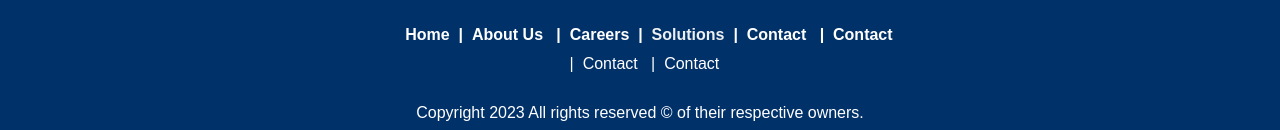
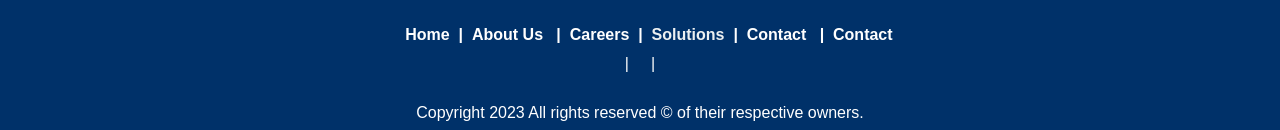
Before and after one commit to GreatValour/Market-Pay, a website built with Parcel: page index.html in a window 1280 px wide. Shown: the part 3576-3706 px from the top of the page. Built offline with nearby package versions, Linux system fonts and the light colour scheme; a script that the page names is missing; a small style sheet from the web is missing; files whose address does not match are found by name.

Commit message:
Index Updated

```diff
--- a/index.html
+++ b/index.html
@@ -1870,10 +1870,10 @@
                                                     style="color:rgb(255, 255, 255);">Contact</a></span><br></p>
                                                     &nbsp;
                                             |&nbsp;&nbsp;<a href="success.html" title="Contact"
-                                                style="color:rgb(255, 255, 255);">Contact</a>
+                                                style="color:rgb(255, 255, 255);"></a>
                                                 &nbsp;
                                             |&nbsp;&nbsp;<a href="submitted.html" title="Contact"
-                                                style="color:rgb(255, 255, 255);">Contact</a>
+                                                style="color:rgb(255, 255, 255);"></a>
                                 </div>
                             </div>
                             <div data-element-id="elm_NwD3G8YjtL8jofeTie4jqA" data-element-type="text"
```
